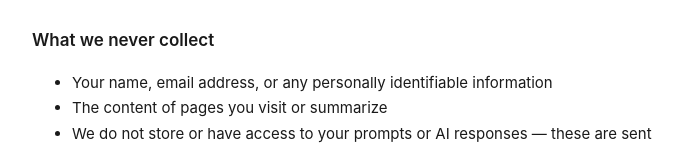
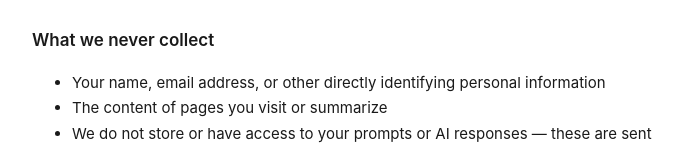
Before and after one commit to jonathantoub/explainish, a plain HTML site: page privacy.html in a window 1280 px wide. Shown: the part 707-857 px from the top of the page, without its empty margins (292-985 px from the left). Drawn offline with Linux system fonts and the light colour scheme.

Commit message:
Update privacy.html

```diff
--- a/privacy.html
+++ b/privacy.html
@@ -45,7 +45,7 @@
 
   <h2>What we never collect</h2>
   <ul>
-    <li>Your name, email address, or any personally identifiable information</li>
+    <li>Your name, email address, or other directly identifying personal information</li>
     <li>The content of pages you visit or summarize</li>
     <li>We do not store or have access to your prompts or AI responses — these are sent directly from your browser to Google's Gemini API using your own API key</li>
     <li>Full URLs or complete browsing history</li>
```
